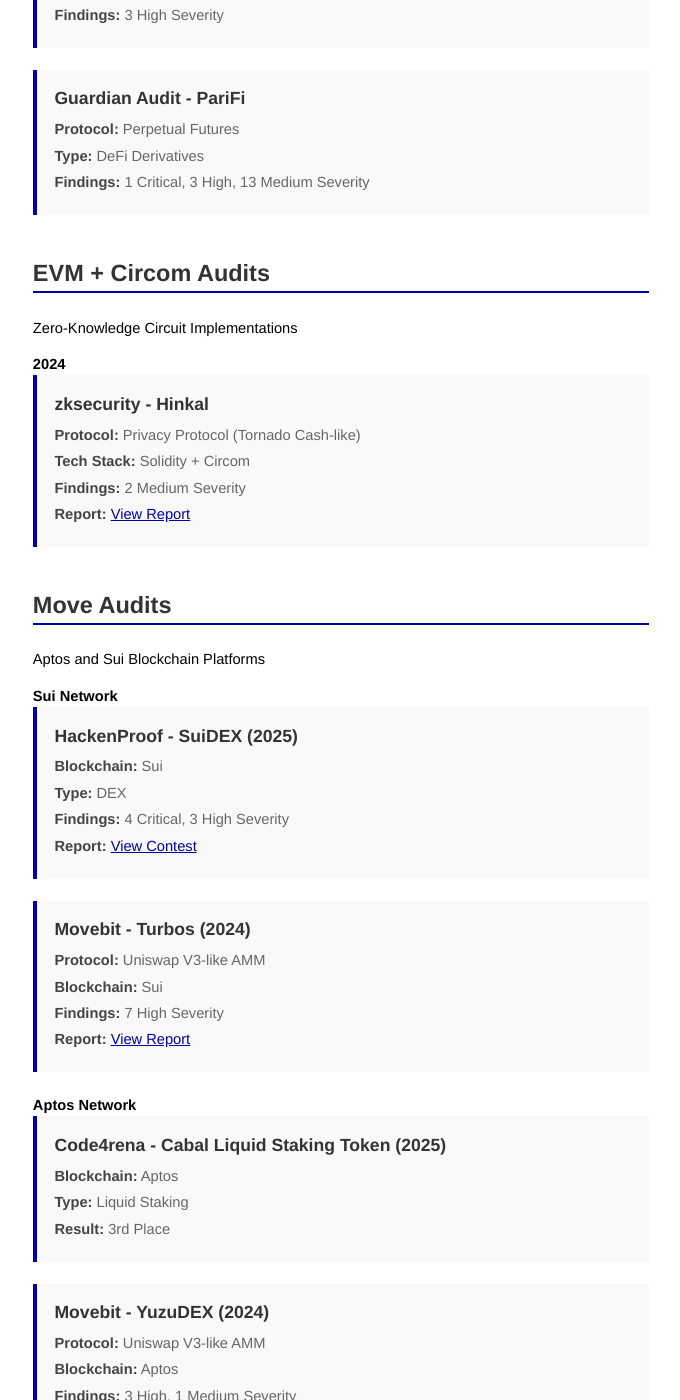
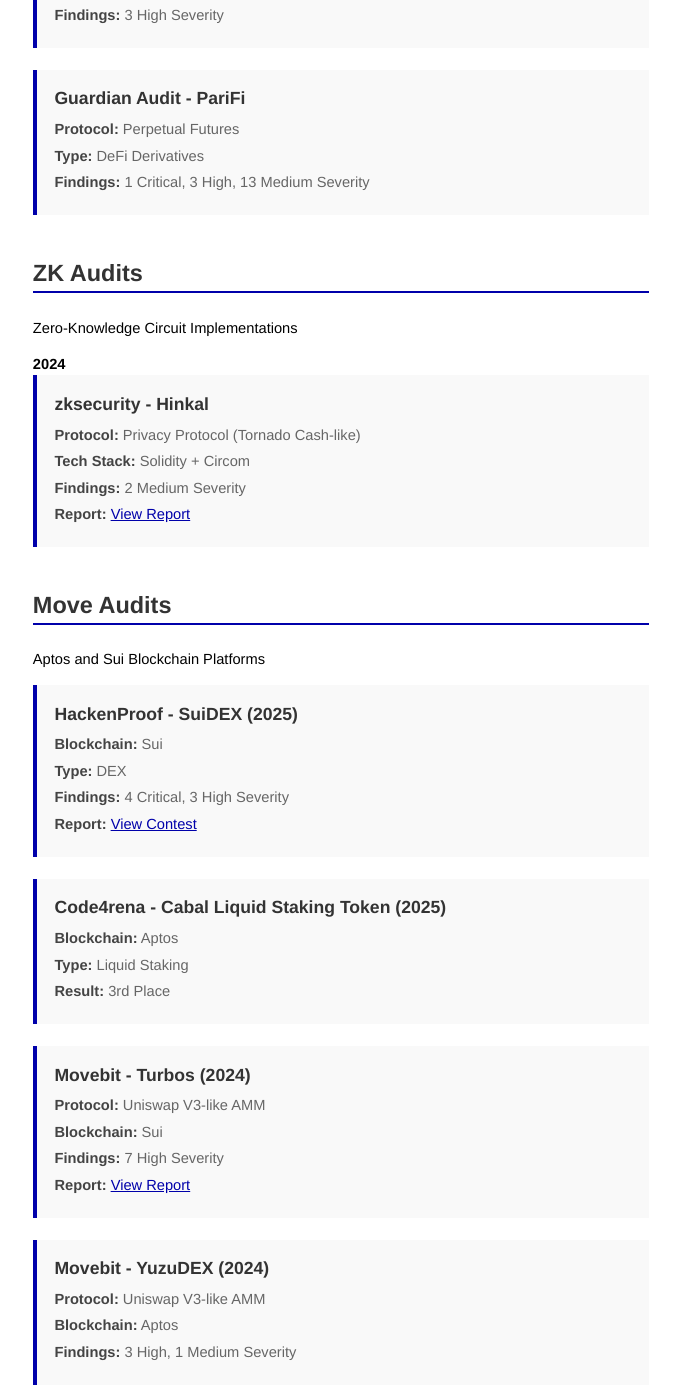
Before and after one commit to ret2basic/ret2basic.github.io, a Jekyll site: the page built from audits.html, in a window 1280 px wide and 1400 px high, scrolled down 1855 px. Shown: the whole window, without its empty margins (299-979 px from the left). Built offline with Jekyll 4.4.1, drawn with Linux system fonts in a browser that asks for light colours.

Commit message:
Reorganize audit reports: consolidate Move audits and update ZK categorization
- Remove subsections in Move audits (Sui Network, Aptos Network, Cross-Chain Move)
- Consolidate all Move audits into single category ordered chronologically
- Change Hinkal audit category from "EVM + Circom Audits" to "ZK Audits"

🤖 Generated with [Claude Code](https://claude.ai/code)

Co-Authored-By: Claude <noreply@anthropic.com>

```diff
--- a/audits.html
+++ b/audits.html
@@ -112,7 +112,7 @@ title: Web3 Audit Reports - ret2basic.eth
   </section>
 
   <section class="audit-list">
-    <h2>EVM + Circom Audits</h2>
+    <h2>ZK Audits</h2>
     <p class="language-description">Zero-Knowledge Circuit Implementations</p>
 
     <h3>2024</h3>
@@ -132,8 +132,6 @@ title: Web3 Audit Reports - ret2basic.eth
     <h2>Move Audits</h2>
     <p class="language-description">Aptos and Sui Blockchain Platforms</p>
 
-    <h3>Sui Network</h3>
-
     <div class="audit-item">
       <h3>HackenProof - SuiDEX (2025)</h3>
       <div class="audit-details">
@@ -141,6 +139,15 @@ title: Web3 Audit Reports - ret2basic.eth
         <p><strong>Type:</strong> DEX</p>
         <p><strong>Findings:</strong> 4 Critical, 3 High Severity</p>
         <p><strong>Report:</strong> <a href="https://hackenproof.com/audit-programs/suidex-audit-contest" target="_blank">View Contest</a></p>
+      </div>
+    </div>
+
+    <div class="audit-item">
+      <h3>Code4rena - Cabal Liquid Staking Token (2025)</h3>
+      <div class="audit-details">
+        <p><strong>Blockchain:</strong> Aptos</p>
+        <p><strong>Type:</strong> Liquid Staking</p>
+        <p><strong>Result:</strong> 3rd Place</p>
       </div>
     </div>
 
@@ -154,17 +161,6 @@ title: Web3 Audit Reports - ret2basic.eth
       </div>
     </div>
 
-    <h3>Aptos Network</h3>
-
-    <div class="audit-item">
-      <h3>Code4rena - Cabal Liquid Staking Token (2025)</h3>
-      <div class="audit-details">
-        <p><strong>Blockchain:</strong> Aptos</p>
-        <p><strong>Type:</strong> Liquid Staking</p>
-        <p><strong>Result:</strong> 3rd Place</p>
-      </div>
-    </div>
-
     <div class="audit-item">
       <h3>Movebit - YuzuDEX (2024)</h3>
       <div class="audit-details">
```
Also changed, not shown: other parts of audits.html (+0 -2 lines).
